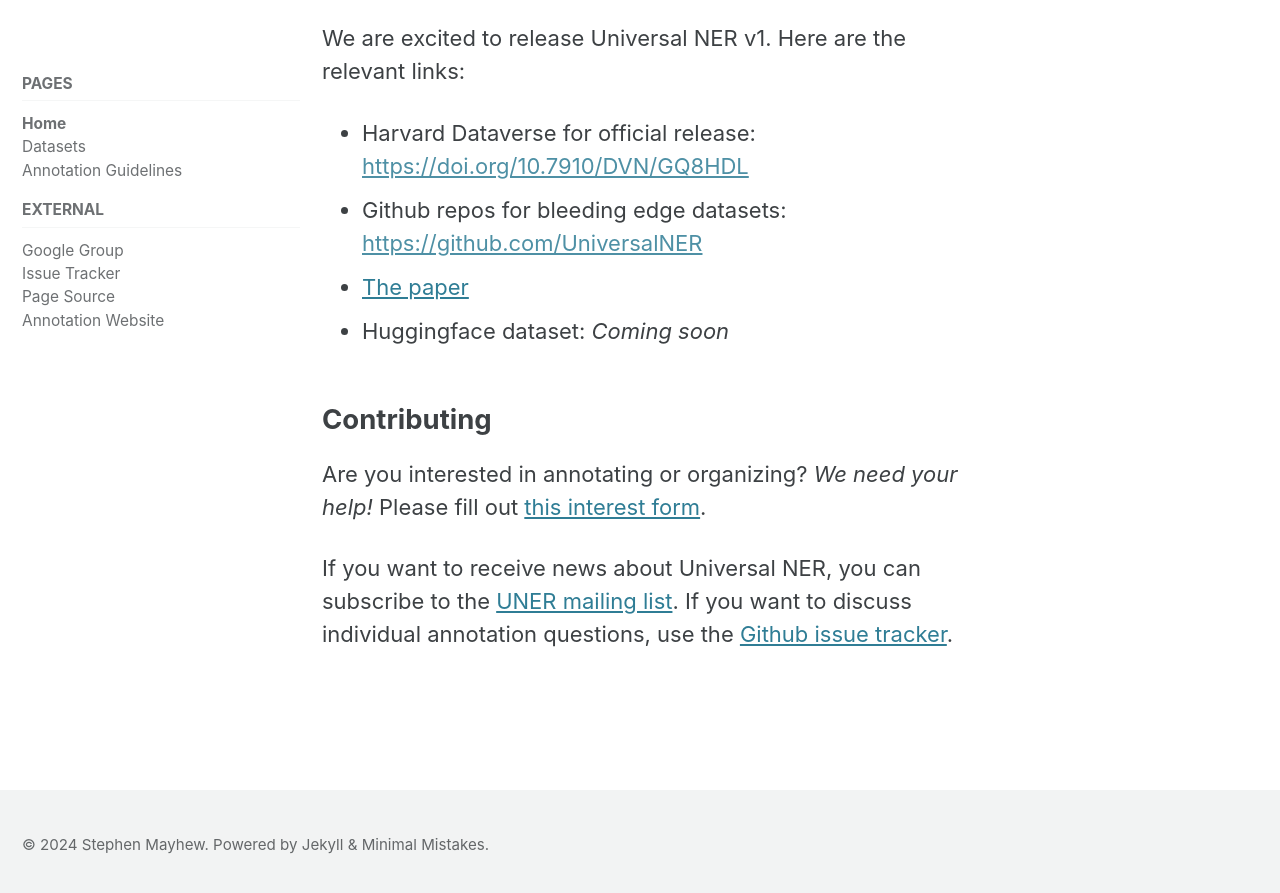
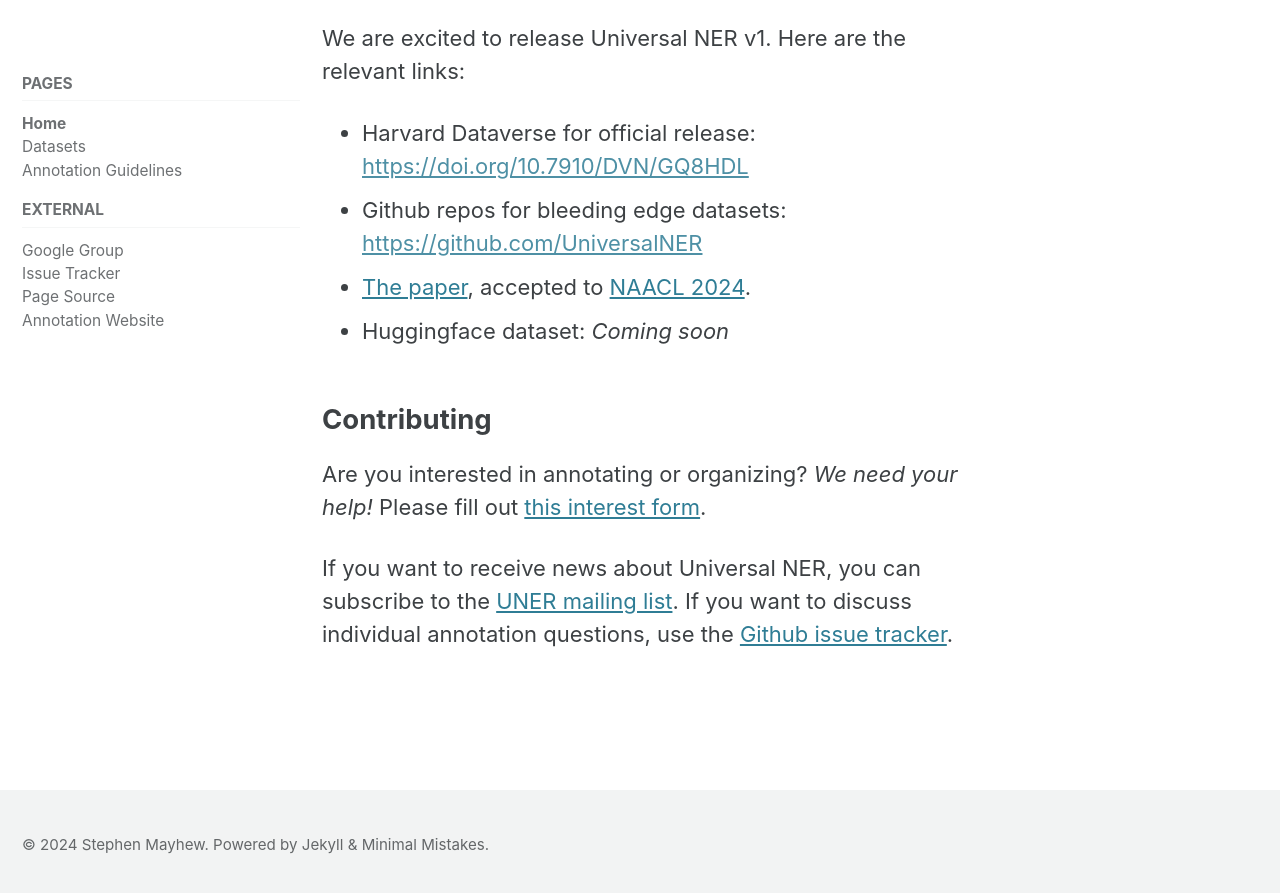
Before and after one commit to UniversalNER/UniversalNER, a Jekyll site: the page built from docs/_pages/home.md, in a window 1280 px wide and 900 px high, scrolled down 515 px. Shown: the top 893 px of the window. Built offline with Jekyll 4.4.1, drawn with Linux system fonts in a browser that asks for light colours; cached includes are drawn as plain includes; comment, search, counter and statistics services are not loaded.

Commit message:
Update link to paper
As well as conference details

```diff
--- a/docs/_pages/home.md
+++ b/docs/_pages/home.md
@@ -18,7 +18,7 @@ We are excited to release Universal NER v1. Here are the relevant links:
 
 - Harvard Dataverse for official release: [https://doi.org/10.7910/DVN/GQ8HDL]()
 - Github repos for bleeding edge datasets: [https://github.com/UniversalNER]()
-- <a href="/assets/Universal_NER.pdf">The paper</a>
+- [The paper](https://arxiv.org/abs/2311.09122), accepted to [NAACL 2024](https://2024.naacl.org/).
 - Huggingface dataset: _Coming soon_
 
 ## Contributing
```
